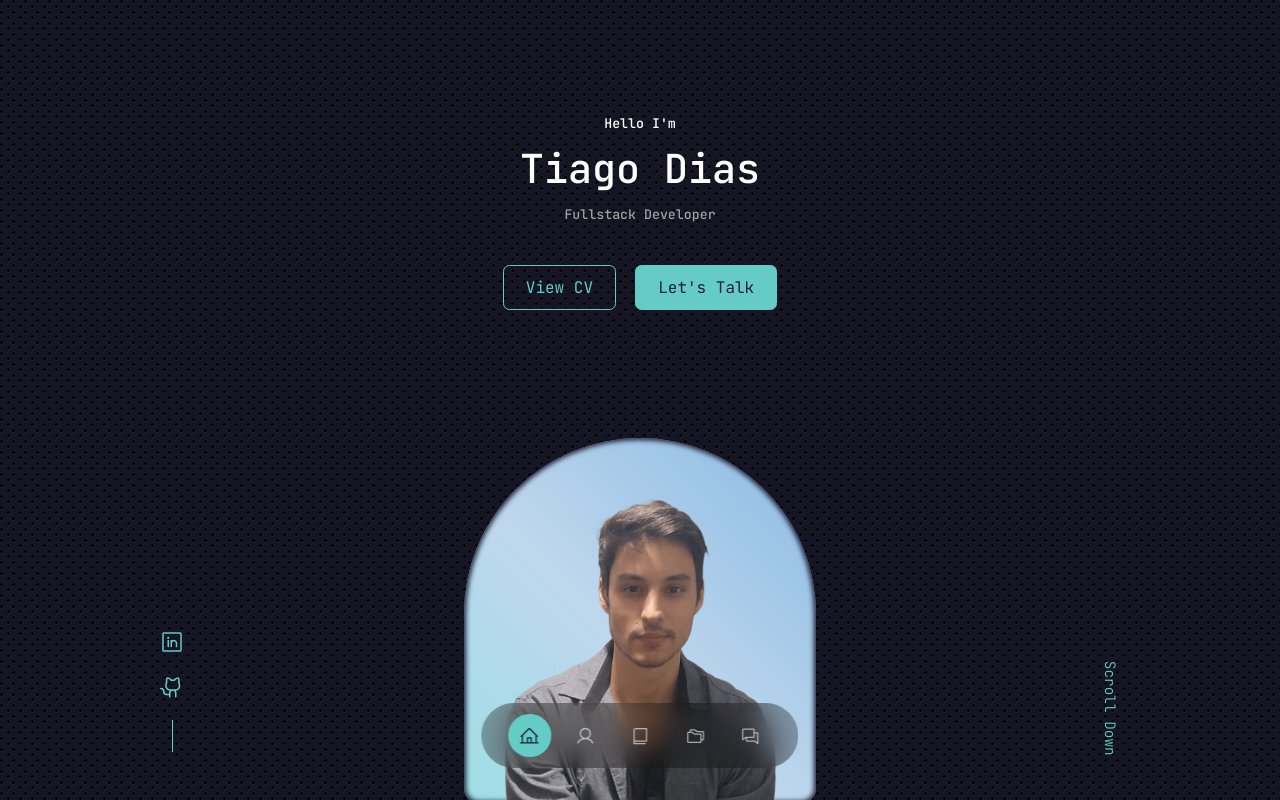
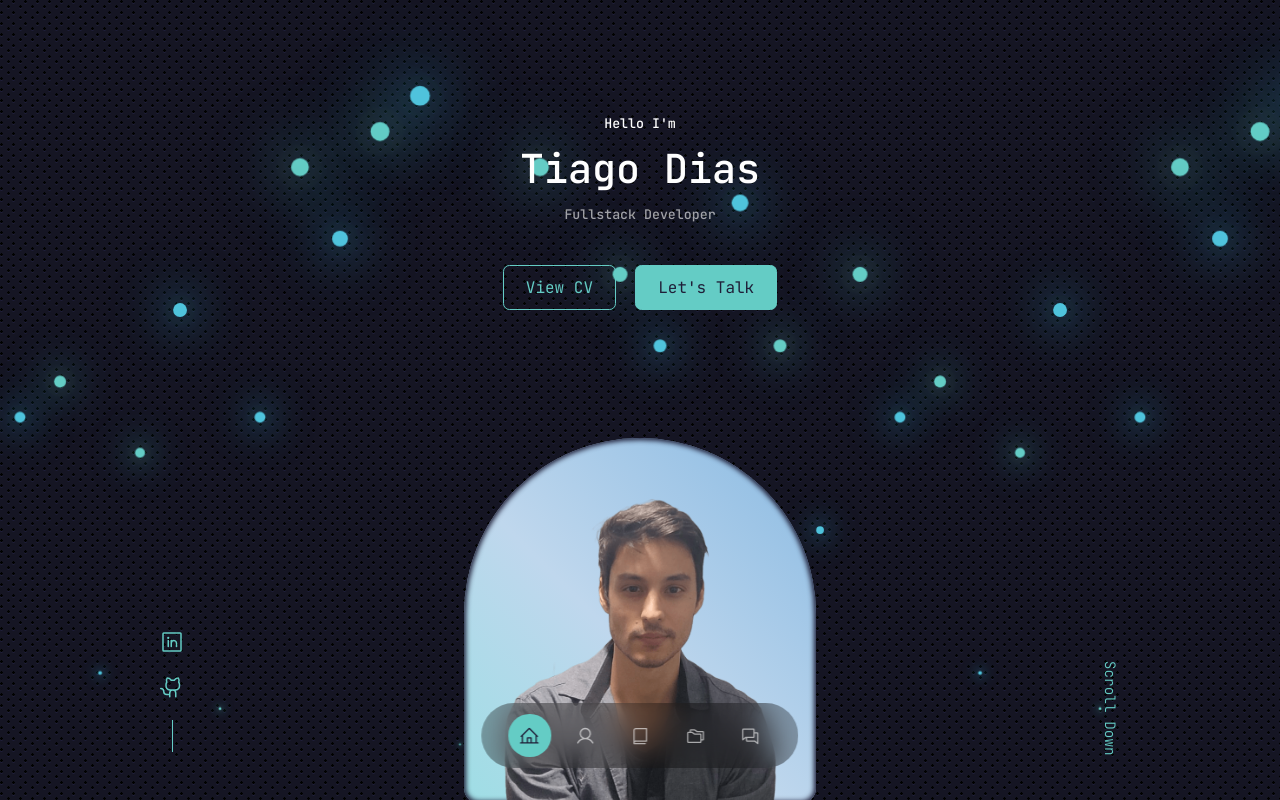
Before and after one commit to tiago0214/tiago-portfolio, a React (Vite) app: page / in a window 1280 px wide. Shown: the top 800 px of the page. Built offline with nearby package versions, Linux system fonts and the light colour scheme.

Commit message:
add some bubbles at homepage

```diff
--- a/src/App.tsx
+++ b/src/App.tsx
@@ -8,10 +8,13 @@ import { Experience } from "./components/Experience/index.tsx";
 import { Projects } from "./components/Projects/index.tsx";
 import { Contact } from "./components/Contact/index.tsx";
 import { Footer } from "./components/Footer/index.tsx";
+import { Bubbles } from "./components/Bubbles/index.tsx";
 
 export function App() {
   return (
     <ThemeProvider theme={defaultTheme}>
+      <Bubbles />
+
       <Header />
       <NavBar />
       <About />
--- /dev/null
+++ b/src/components/Bubbles/index.tsx
@@ -0,0 +1,61 @@
+import { BubblesContent, BubblesContainer, BubbleSpan } from "./styles";
+
+export function Bubbles(){
+  return (
+    <BubblesContainer>
+      <BubblesContent>
+        <BubbleSpan speed={11}/>
+        <BubbleSpan speed={12}/>
+        <BubbleSpan speed={24}/>
+        <BubbleSpan speed={10}/>
+        <BubbleSpan speed={14}/>
+        <BubbleSpan speed={23}/>
+        <BubbleSpan speed={11}/>
+        <BubbleSpan speed={18}/>
+        <BubbleSpan speed={16}/>
+        <BubbleSpan speed={19}/>
+        <BubbleSpan speed={20}/>
+        <BubbleSpan speed={22}/>
+        <BubbleSpan speed={25}/>
+        <BubbleSpan speed={18}/>
+        <BubbleSpan speed={21}/>
+        <BubbleSpan speed={15}/>
+        <BubbleSpan speed={13}/>
+        <BubbleSpan speed={26}/>
+        <BubbleSpan speed={17}/>
+        <BubbleSpan speed={13}/>
+        <BubbleSpan speed={28}/>
+        <BubbleSpan speed={15}/>
+        <BubbleSpan speed={11}/>
+        <BubbleSpan speed={12}/>
+        <BubbleSpan speed={24}/>
+        <BubbleSpan speed={10}/>
+        <BubbleSpan speed={14}/>
+        <BubbleSpan speed={23}/>
+        <BubbleSpan speed={11}/>
+        <BubbleSpan speed={18}/>
+        <BubbleSpan speed={16}/>
+        <BubbleSpan speed={19}/>
+        <BubbleSpan speed={20}/>
+        <BubbleSpan speed={22}/>
+        <BubbleSpan speed={25}/>
+        <BubbleSpan speed={18}/>
+        <BubbleSpan speed={21}/>
+        <BubbleSpan speed={15}/>
+        <BubbleSpan speed={13}/>
+        <BubbleSpan speed={26}/>
+        <BubbleSpan speed={17}/>
+        <BubbleSpan speed={13}/>
+        <BubbleSpan speed={28}/>
+        <BubbleSpan speed={15}/>
+        <BubbleSpan speed={20}/>
+        <BubbleSpan speed={28}/>
+        <BubbleSpan speed={26}/>
+        <BubbleSpan speed={7}/>
+        <BubbleSpan speed={22}/>
+        <BubbleSpan speed={28}/>
+        <BubbleSpan speed={5}/>
+      </BubblesContent>
+    </BubblesContainer>
+  )
+}
--- /dev/null
+++ b/src/components/Bubbles/styles.ts
@@ -0,0 +1,49 @@
+import styled from "styled-components";
+
+export const BubblesContainer = styled.div`
+  z-index: -100;
+
+  position: absolute;
+
+  width: 100%;
+  height: 100%;
+  overflow: hidden;
+`
+interface BubblesProps {
+  speed: number;
+}
+
+export const BubblesContent = styled.div`
+  position: absolute;
+  display: flex;
+  z-index: -100;
+`;
+
+export const BubbleSpan = styled.span<BubblesProps>`
+
+   z-index: -100;
+   /* position: absolute; */
+
+    width: 20px;
+    height: 20px;
+    background: #4fc3dc;
+    margin: 0 10px;
+    border-radius: 50%;
+    box-shadow: 0 0 100px 10px #4fc3dc44, 0 0 50px #4fc3dc, 0 0 100px #4fc3dc;
+    animation: animate 15s linear infinite;
+    animation-duration: calc(125s / ${props => props.speed});
+
+    &:nth-child(even){
+      background: #64CCC5;
+      box-shadow: 0 0 100px 10px #64CCC544, 0 0 50px #64CCC5, 0 0 100px #64CCC5;
+    }
+
+    @keyframes animate{
+      0%{
+        transform: translateY(100vh) scale(0);
+      }
+      100%{
+        transform: translateY(10vh) scale(1);
+      }
+    }
+`
```
